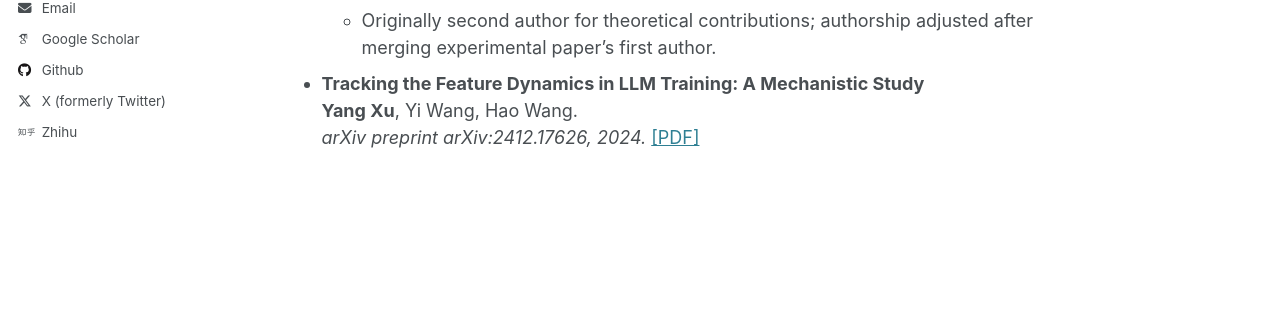
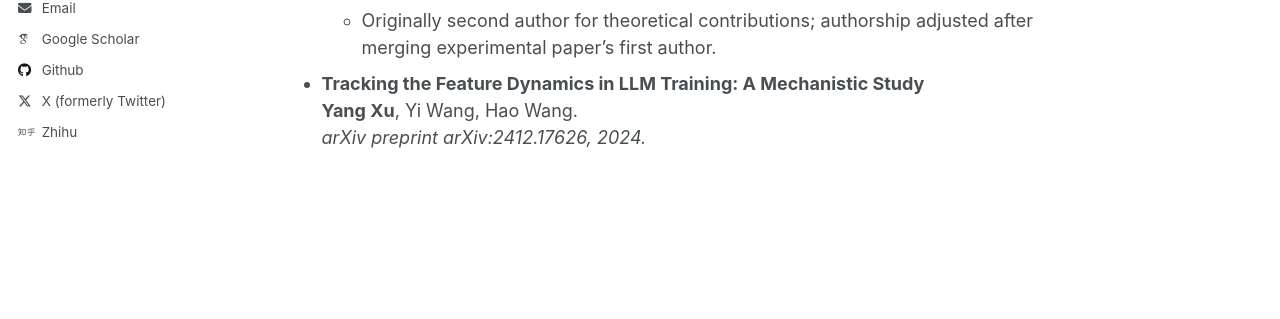
Before and after one commit to Superposition09m/Superposition09m.github.io, a Jekyll site: the page built from _pages/about.md, in a window 1280 px wide and 900 px high, scrolled down 744 px. Shown: the part 350-669 px from the top of the window. Built offline with Jekyll 4.4.1, drawn with Linux system fonts in a browser that asks for light colours; some web fonts are replaced.

Commit message:
Revert "arXiv_v2.pdf"
This reverts commit 6f88b1015d449bb1cacd606fa1f6e01f8bbbd332.

```diff
--- a/_pages/about.md
+++ b/_pages/about.md
@@ -36,4 +36,3 @@ Selected Papers
 - **Tracking the Feature Dynamics in LLM Training: A Mechanistic Study**
   **Yang Xu**, Yi Wang, Hao Wang.
   *arXiv preprint arXiv:2412.17626, 2024.*
-  [\[PDF\]](\files\arXiv_v2.pdf)
```
